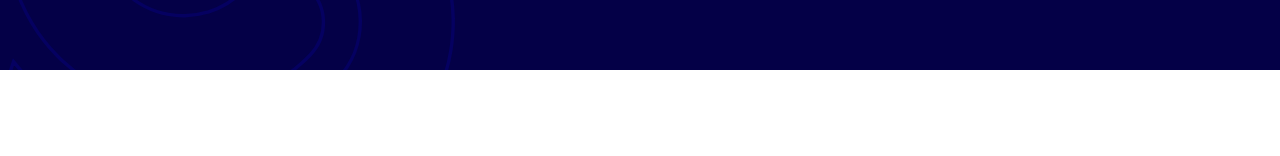
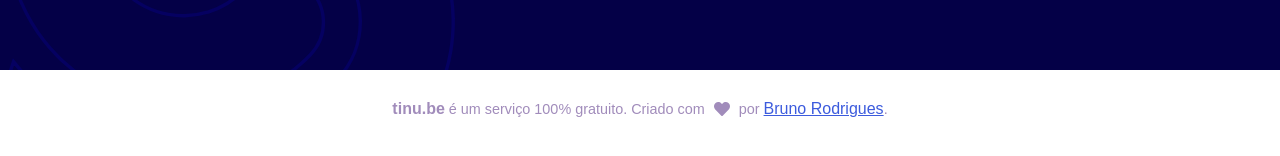
Before and after one commit to tinu-be/client, a React (Create React App) app: page / in a window 1280 px wide. Shown: the part 512-668 px from the top of the page. Built offline with nearby package versions, Linux system fonts and the light colour scheme; no server answers; what webfontloader would draw is missing.

Commit message:
Add footer to homepage

```diff
--- a/src/assets/sass/main.scss
+++ b/src/assets/sass/main.scss
@@ -3,6 +3,7 @@
 
 // Partials
 @import 'partials/header';
+@import 'partials/footer';
 
 // Components
 @import 'components/hero';
@@ -34,6 +35,10 @@
     font-size: 1rem;
 }
 
+a {
+    color: $blue;
+}
+
 .container {
     display: flex;
     flex-direction: column;
--- /dev/null
+++ b/src/assets/sass/partials/_footer.scss
@@ -0,0 +1,27 @@
+footer {
+    text-align: center;
+    padding: $gutter;
+
+    p {
+        font-size: .9rem;
+        color: $pastel-blue;
+
+        .copyright-icon {
+            margin: 0 5px;
+            transition: all .1s ease;
+            animation: heartPulse 1s ease infinite;
+            margin-bottom: -3px;
+        }
+    }
+}
+
+@keyframes heartPulse {
+    0%,
+    100% {
+        transform: scale(1);
+    }
+
+    50% {
+        transform: scale(1.1);
+    }
+}
--- a/src/assets/sass/settings/_variables.scss
+++ b/src/assets/sass/settings/_variables.scss
@@ -5,6 +5,7 @@
 $dark-blue: #040047;
 $ocean-blue: #9FB2FF;
 $blue: #3C5BDD;
+$pastel-blue: #a18cbb;
 
 // Main
 $body-bg: $dark-blue;
--- a/src/pages/Home/index.js
+++ b/src/pages/Home/index.js
@@ -7,8 +7,7 @@
 
 // Assets
 import anchorShape from '../../assets/svgs/anchor-shape.svg';
-
-// Assets
+import { FaHeart } from "react-icons/fa";
 import '../../assets/sass/main.scss';
 
 function Home() {
@@ -27,6 +26,10 @@
                     <UrlShortenerForm />
                 </div>
             </div>
+
+            <footer>
+                <p><strong>tinu.be</strong> é um serviço 100% gratuito. Criado com <FaHeart className="copyright-icon" /> por <a href="https://itbruno.com.br?ref=tinu.be" target="_blank">Bruno Rodrigues</a>.</p>
+            </footer>
         </>
     );
 }
```
